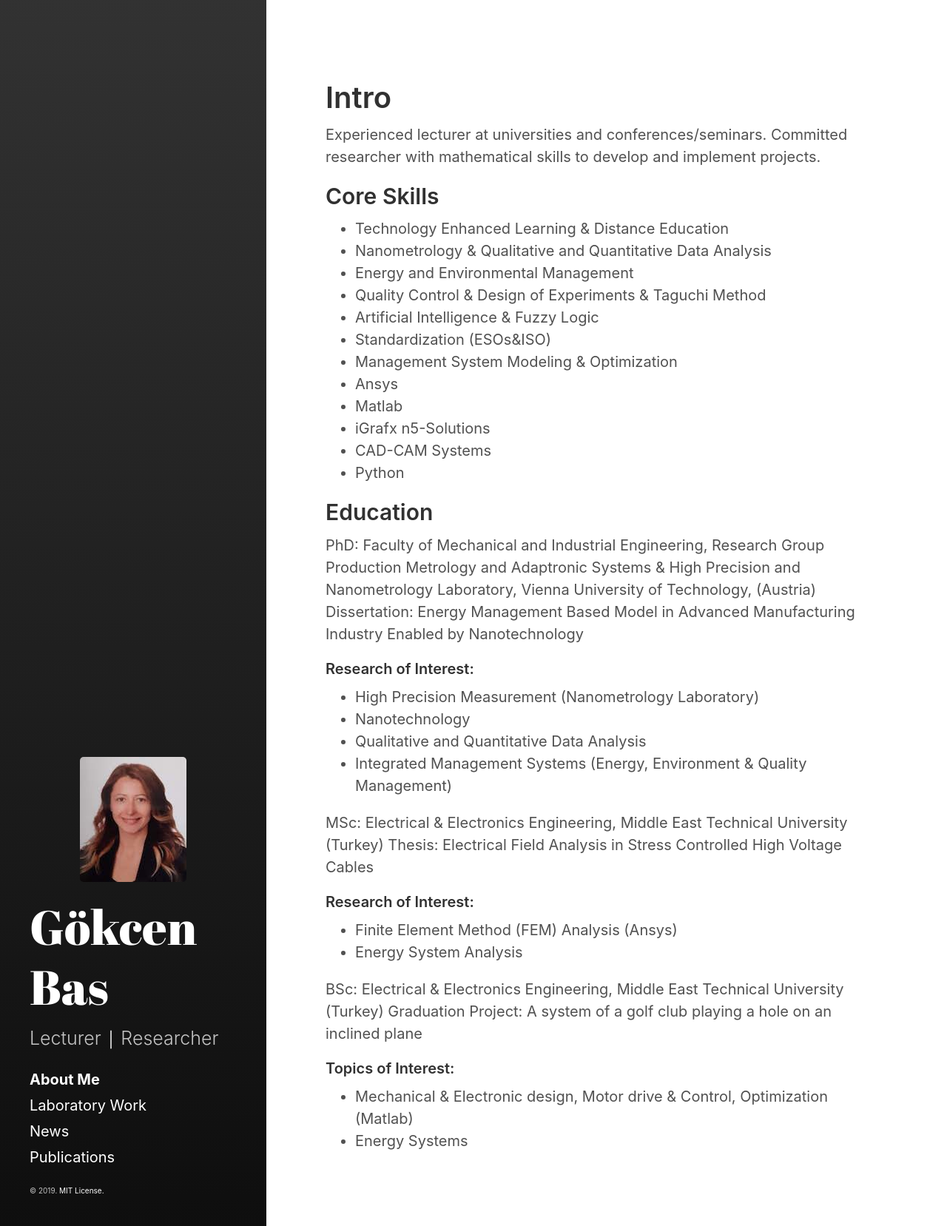
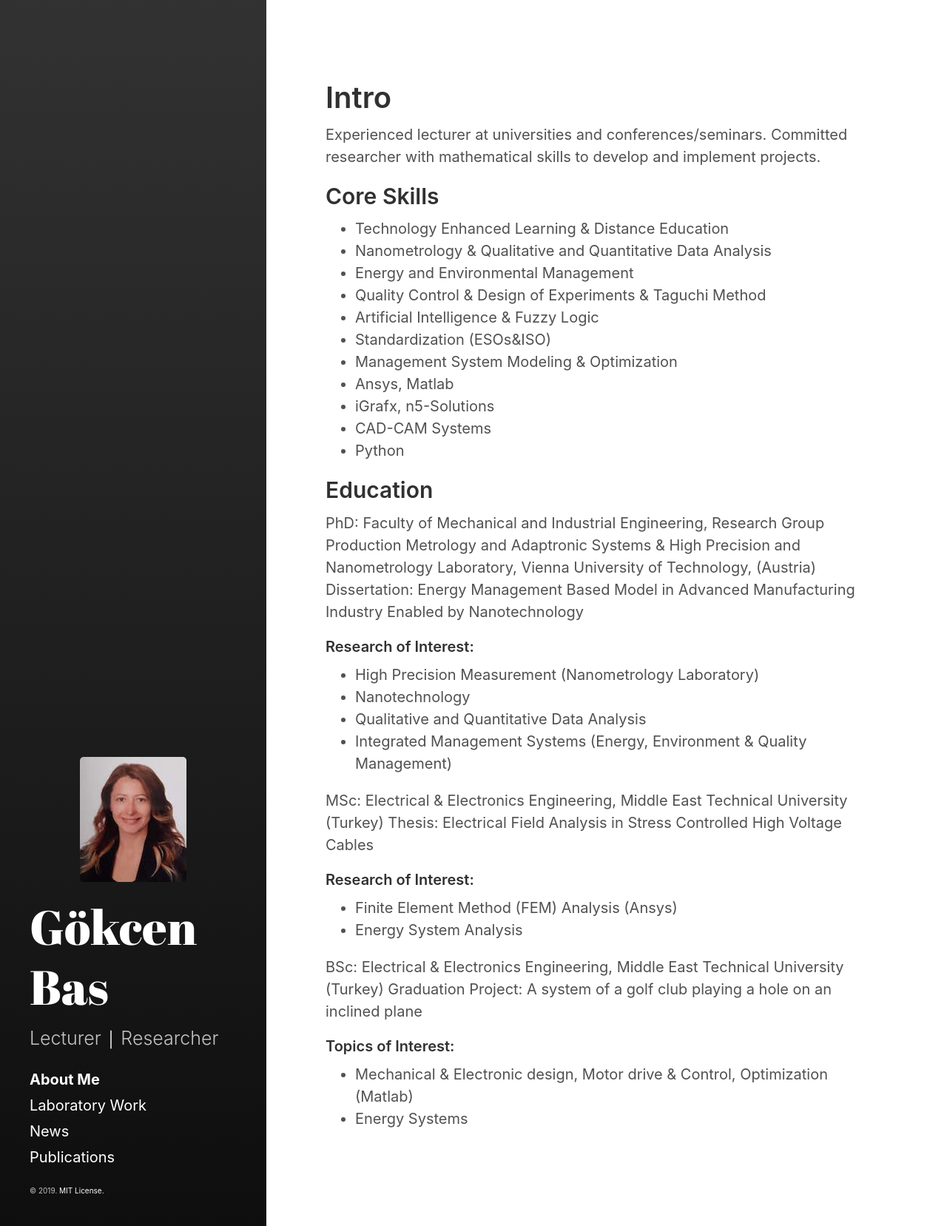
Before and after one commit to vosaul/overqint-dev, a Jekyll site: the page built from index.html, in a window 1280 px wide. Shown: the whole page at 74% size. Built offline with Jekyll 4.4.1, drawn with Linux system fonts in a browser that asks for light colours; the list of posts is cut into pages by our own code.

Commit message:
text & style changes

```diff
--- a/_layouts/index.html
+++ b/_layouts/index.html
@@ -16,9 +16,8 @@ layout: default
     <li>Artificial Intelligence & Fuzzy Logic</li>
     <li>Standardization (ESOs&ISO)</li>
     <li>Management System Modeling & Optimization</li>
-    <li>Ansys</li>
-    <li>Matlab</li>
-    <li>iGrafx n5-Solutions</li>
+    <li>Ansys, Matlab</li>
+    <li>iGrafx, n5-Solutions</li>
     <li>CAD-CAM Systems</li>
     <li>Python</li>
   </ul>
```
